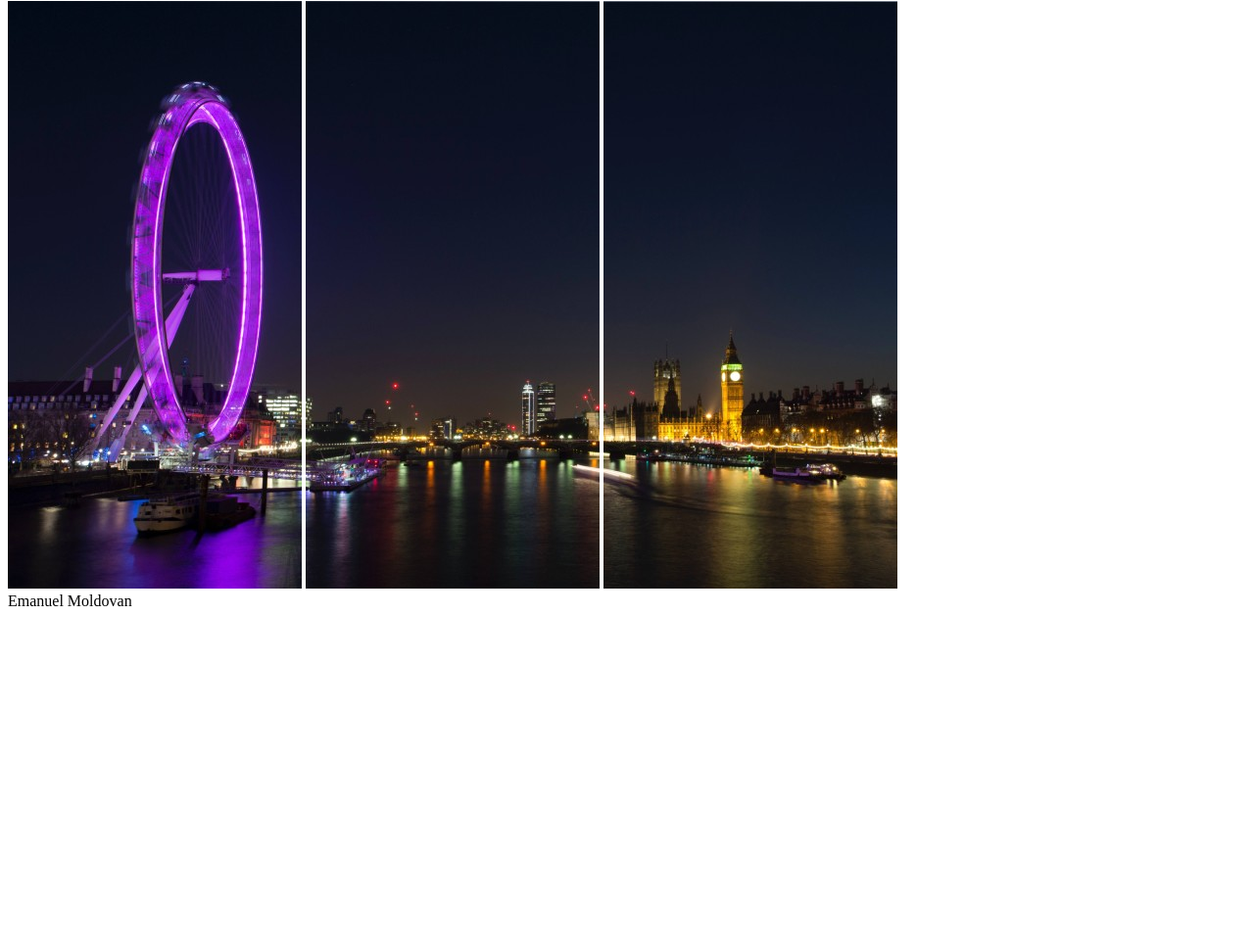
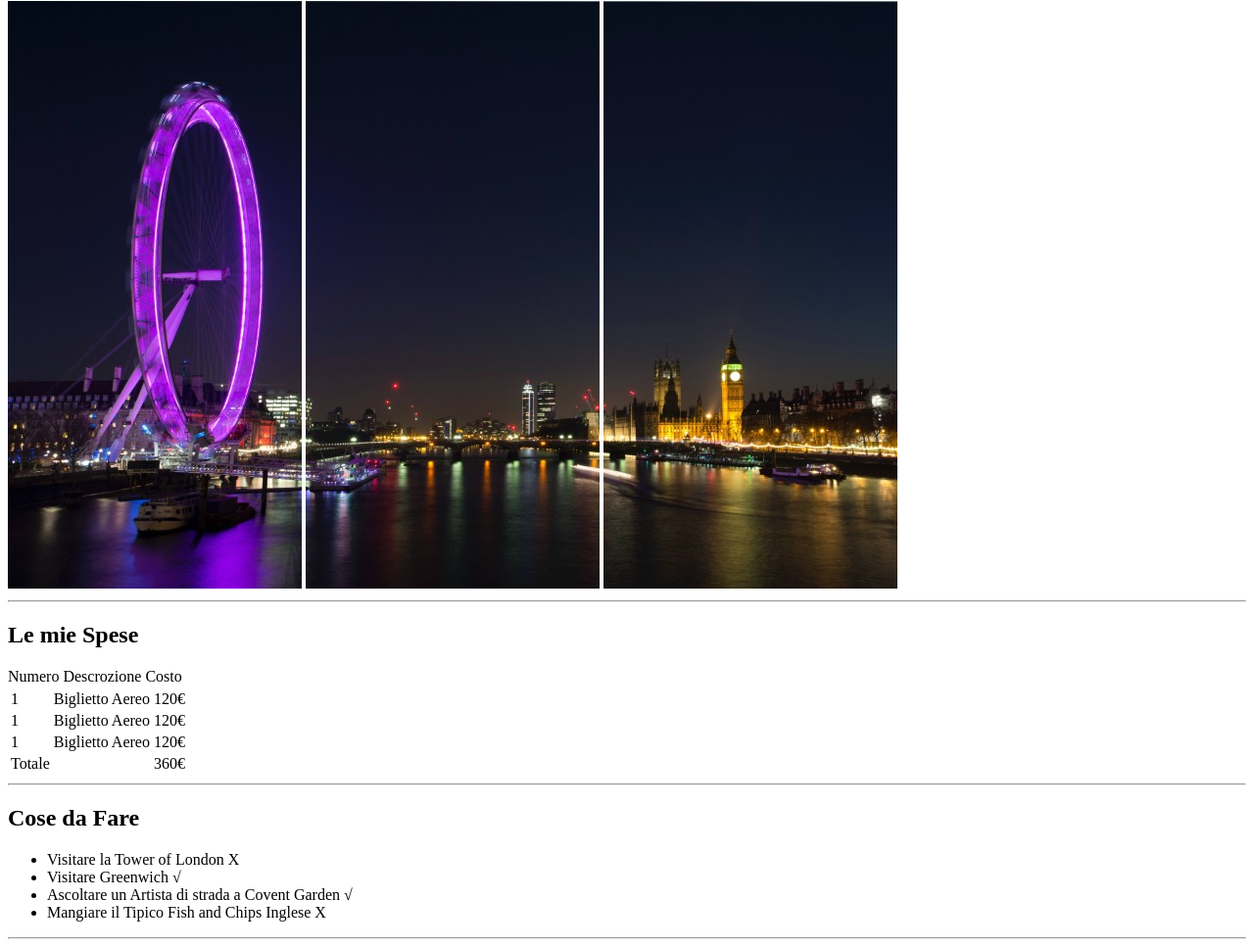
Before and after one commit to emamoldo/html-london-trip, a plain HTML site: page index.html in a window 1280 px wide. Shown: the part 79-1046 px from the top of the page at 98% size. Before the commit the page ends 800 px from the top, so only its background shows below. Drawn offline with Linux system fonts and the light colour scheme.

Commit message:
Prima Parte Main

```diff
--- a/index.html
+++ b/index.html
@@ -15,10 +15,83 @@
         <img src="./img/londra3.jpg" alt="">
     </header>
     <!-- /Header con Titolo ed Immagini -->
+    <hr>
 
-    <main></main>
+    <!-- Main Con Le mie Spese e Le Cose da Fare -->
+    <main>
+        <h2>Le mie Spese</h2>
+        <table>
+            <thead>
+                <tr>
+                    Numero
+                    Descrozione
+                    Costo
+                </tr>
+            </thead>
+            <tbody>
+                <tr>
+                    <td>1</td>
+                    <td>Biglietto Aereo</td>
+                    <td>120€</td>
+                </tr>
+            </tbody>
+            <tbody>
+                <tr>
+                    <td>1</td>
+                    <td>Biglietto Aereo</td>
+                    <td>120€</td>
+                </tr>
+            </tbody>
+            <tbody>
+                <tr>
+                    <td>1</td>
+                    <td>Biglietto Aereo</td>
+                    <td>120€</td>
+                </tr>
+            </tbody>
+            <tbody>
+                <tr>
+                    <td>Totale </td>
+                    <td></td>
+                    <td>360€</td>
+                </tr>
+            </tbody>
+        </table>
 
-    <footer>Emanuel Moldovan</footer>
+        <hr>
+
+        <h2>Cose da Fare</h2>
+        <ul>
+            <li>Visitare la Tower of London &Chi;</li>
+            <li>Visitare Greenwich &radic;</li>
+            <li>Ascoltare un Artista di strada a Covent Garden &radic;</li>
+            <li>Mangiare il Tipico Fish and Chips Inglese &Chi;</li>
+        </ul>
+        <hr>
+        <!-- /Main Con Le mie Spese e Le Cose da Fare -->
+
+
+
+
+
+
+
+
+
+
+
+
+
+
+
+
+
+
+
+    </main>
+   <!-- Main Con Le mie Spese e Le Cose da Fare -->
+
+    <footer></footer>
 
 
 </body>
```
